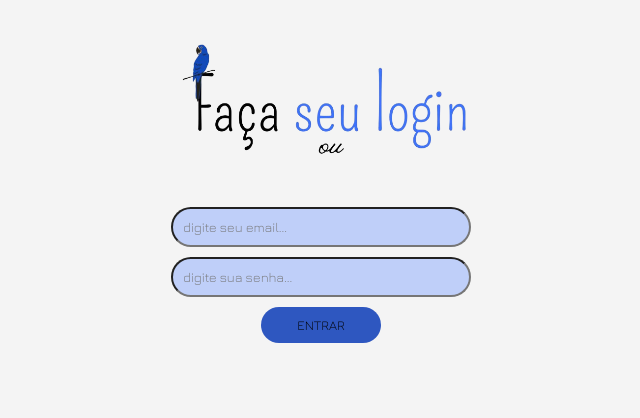
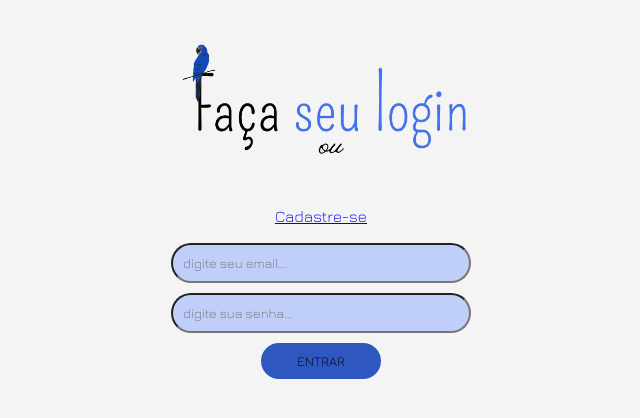
Before and after one commit to 00julia/AraraZoo, a PHP site: page /login in a window 1280 px wide. Shown: the part 181-599 px from the top of the page, without its empty margins (319-959 px from the left). Run offline with PHP 8.4, Linux system fonts and the light colour scheme.

Commit message:
thelzinho

```diff
--- a/login.php
+++ b/login.php
@@ -10,6 +10,10 @@
         <div class="imagem">
     <img src="login.png" width="320" text-align=center; alig height="205" />
 </div>
+            <div class="link-wrapper">
+            <a href="#">Cadastre-se</a>
+            </div>
+            <br>
             <input type="text" name="username" placeholder="digite seu email..." required>
             <br>
             <input type="password" name="password" placeholder="digite sua senha..." required>
```
